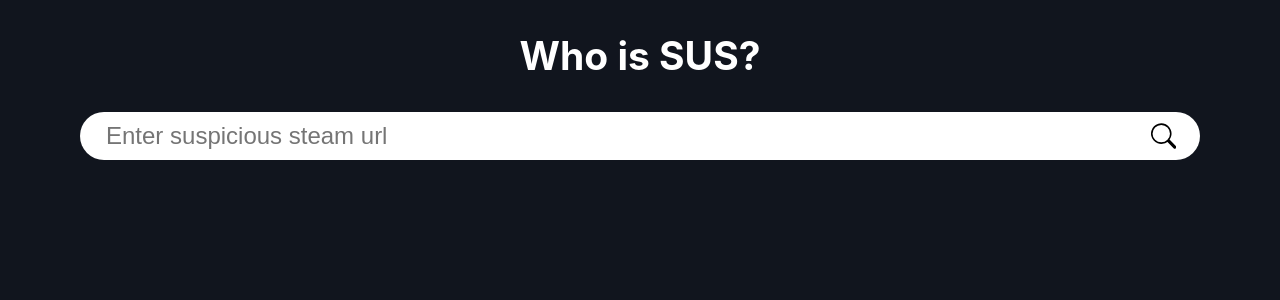
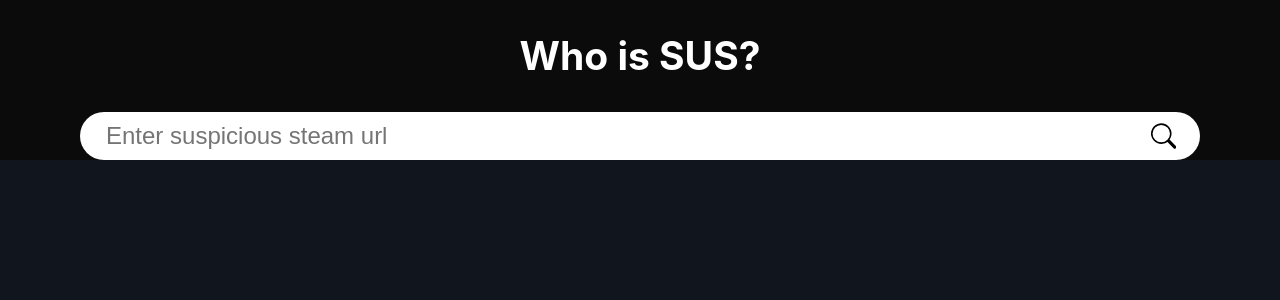
Before and after one commit to idanbachar/cs-sus-web, a React (Create React App) app: page / in a window 1280 px wide. Shown: the top 300 px of the page. Built offline with nearby package versions, Linux system fonts and the light colour scheme.

Commit message:
background cover color change

```diff
--- a/src/App.css
+++ b/src/App.css
@@ -13,6 +13,7 @@
   align-items: center;
   justify-content: start;
   color: white;
+  background-color: #0b0b0b;
   width: 100%;
   display: flex;
 }
```
